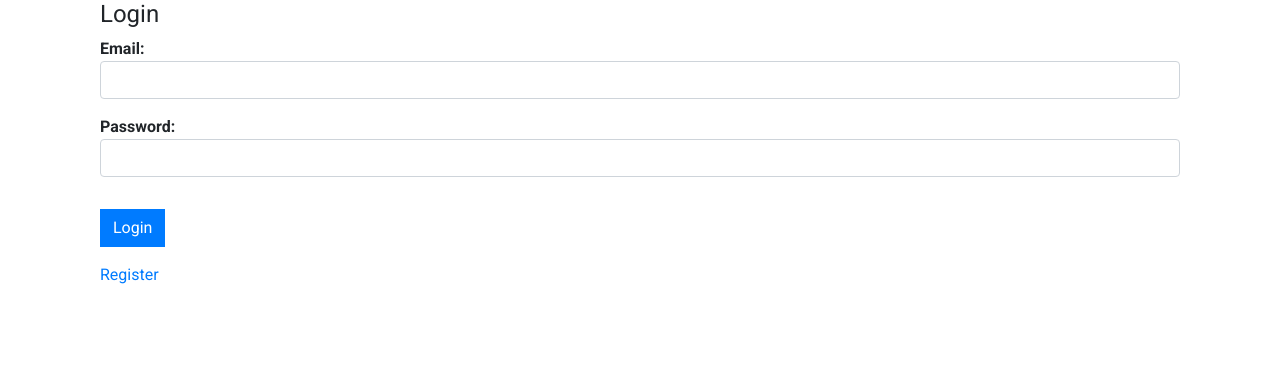
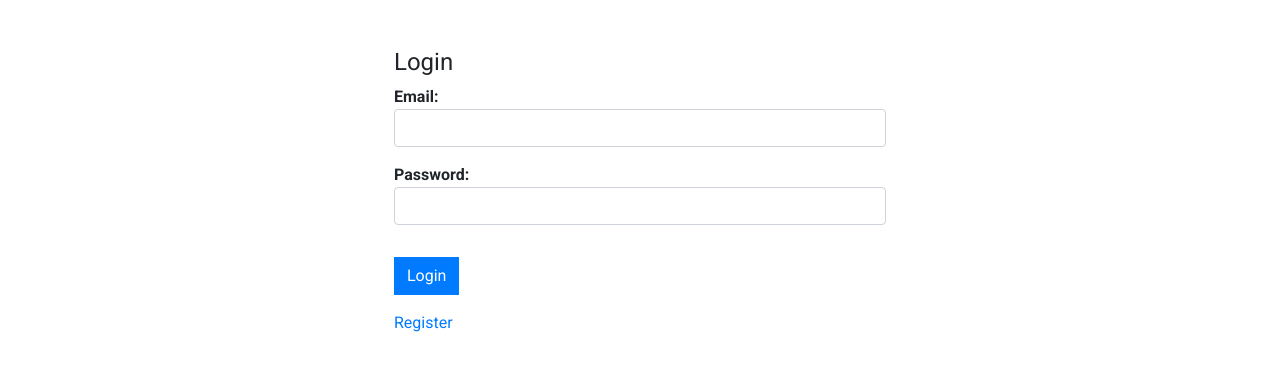
Before and after one commit to codingdojo-projects-algos-august-2019/AmandaP, a Flask app: page / in a window 1280 px wide. Shown: the part 56-438 px from the top of the page. Run offline with Flask 2, Linux system fonts and the light colour scheme; some libraries are stand-ins or nearby versions.

Commit message:
fix login page size issue

```diff
--- a/doggy_dates/static/css/styles.css
+++ b/doggy_dates/static/css/styles.css
@@ -103,7 +103,7 @@ body {
 .container {
     overflow: scroll;
 }
-@media screen and (mid-width: 540px) {
+@media screen and (min-width: 540px) {
     #login_section, #register_section {
         width: 50%;
     }
--- a/doggy_dates/templates/login.html
+++ b/doggy_dates/templates/login.html
@@ -26,7 +26,7 @@
       {% endif %}
       {% endwith %}
     </ul>
-    <div class="container">
+    <div class="container p-5">
         <div id="login_section" class="container">
           <h4>Login</h4>
           <form action='login' method='post' class="login_page">
```
